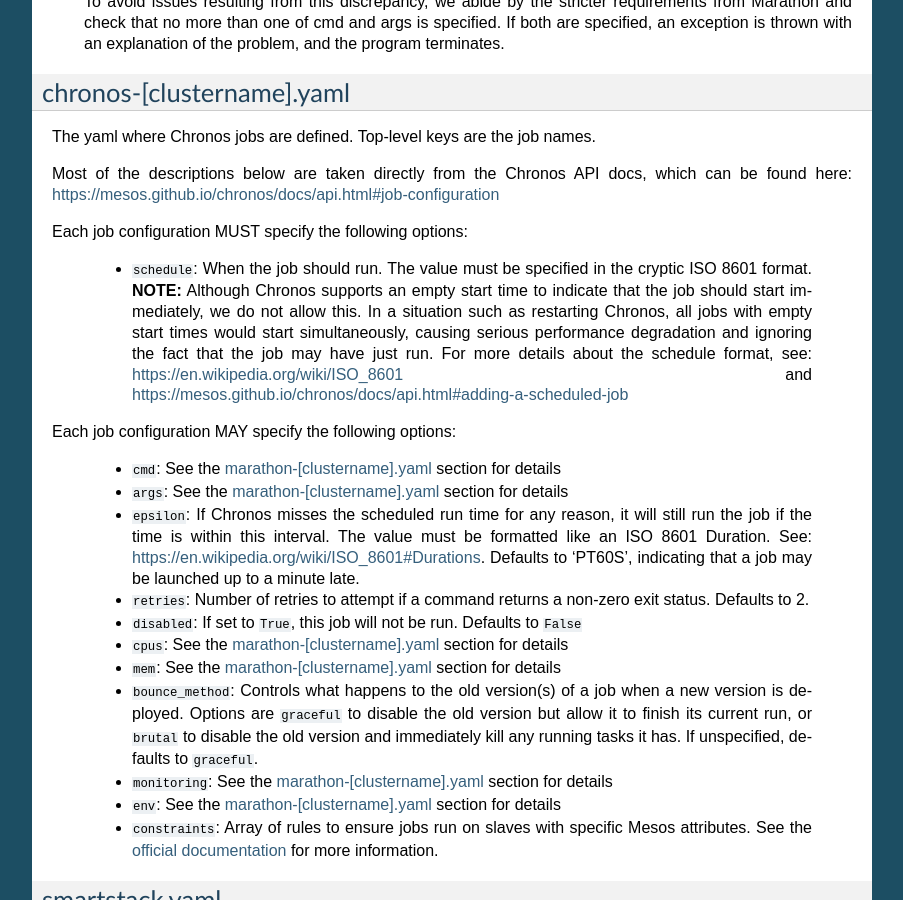
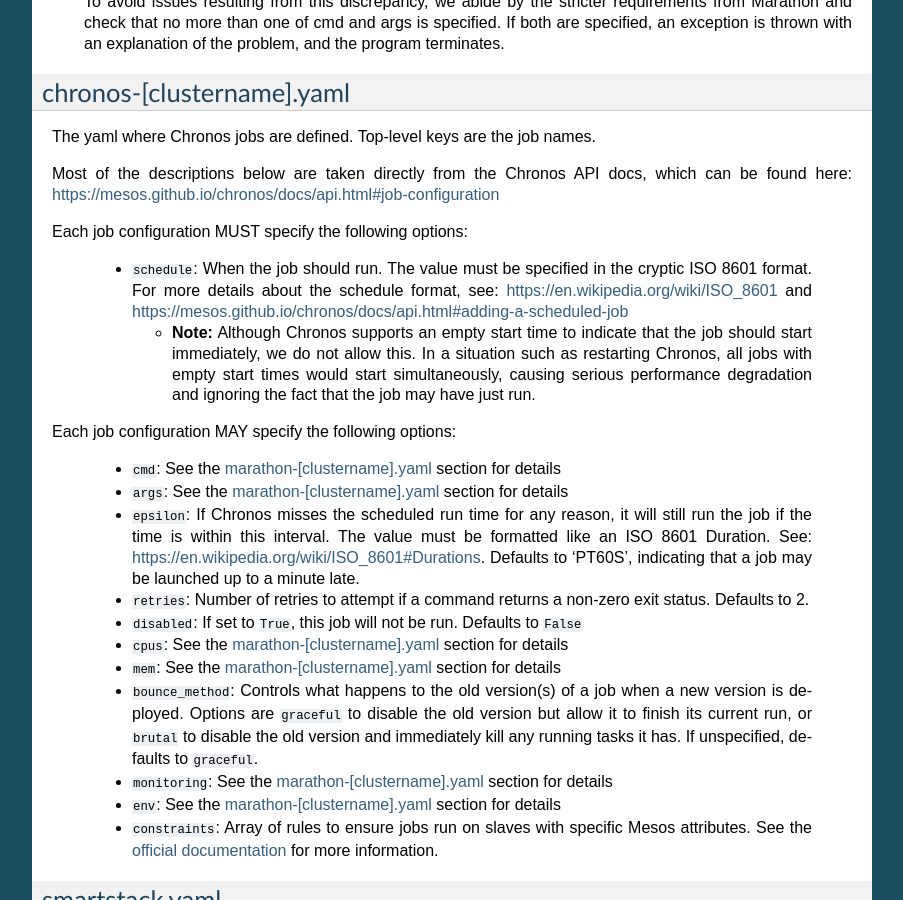
Before and after one commit to Yelp/paasta, a Sphinx documentation site: the page built from docs/source/yelpsoa_configs.rst, in a window 1280 px wide and 900 px high, scrolled down 1754 px. Shown: the whole window, without its empty margins (198-1101 px from the left). Built offline with Sphinx 7.4.7, drawn with Linux system fonts in a browser that asks for light colours; pages that are not in the unit, such as notebooks, are missing from menus.

Commit message:
Minor changes per feedback. PAASTA-1264

```diff
--- a/docs/source/yelpsoa_configs.rst
+++ b/docs/source/yelpsoa_configs.rst
@@ -84,7 +84,9 @@
 
 Each job configuration MUST specify the following options:
 
-  * ``schedule``: When the job should run. The value must be specified in the cryptic ISO 8601 format. **NOTE:** Although Chronos supports an empty start time to indicate that the job should start immediately, we do not allow this. In a situation such as restarting Chronos, all jobs with empty start times would start simultaneously, causing serious performance degradation and ignoring the fact that the job may have just run. For more details about the schedule format, see: https://en.wikipedia.org/wiki/ISO_8601 and https://mesos.github.io/chronos/docs/api.html#adding-a-scheduled-job
+  * ``schedule``: When the job should run. The value must be specified in the cryptic ISO 8601 format. For more details about the schedule format, see: https://en.wikipedia.org/wiki/ISO_8601 and https://mesos.github.io/chronos/docs/api.html#adding-a-scheduled-job
+
+    * **Note:** Although Chronos supports an empty start time to indicate that the job should start immediately, we do not allow this. In a situation such as restarting Chronos, all jobs with empty start times would start simultaneously, causing serious performance degradation and ignoring the fact that the job may have just run.
 
 Each job configuration MAY specify the following options:
 
```
